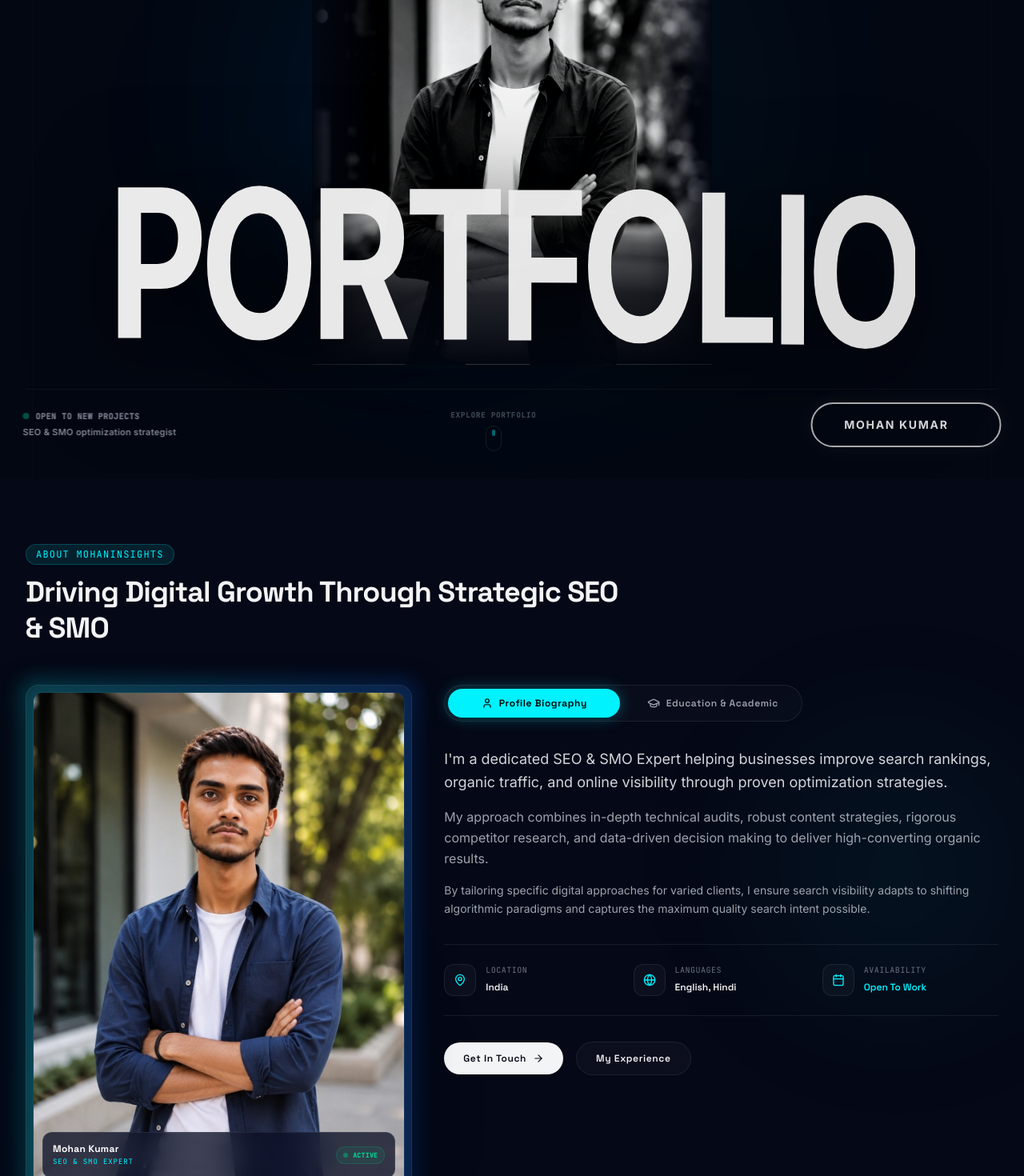
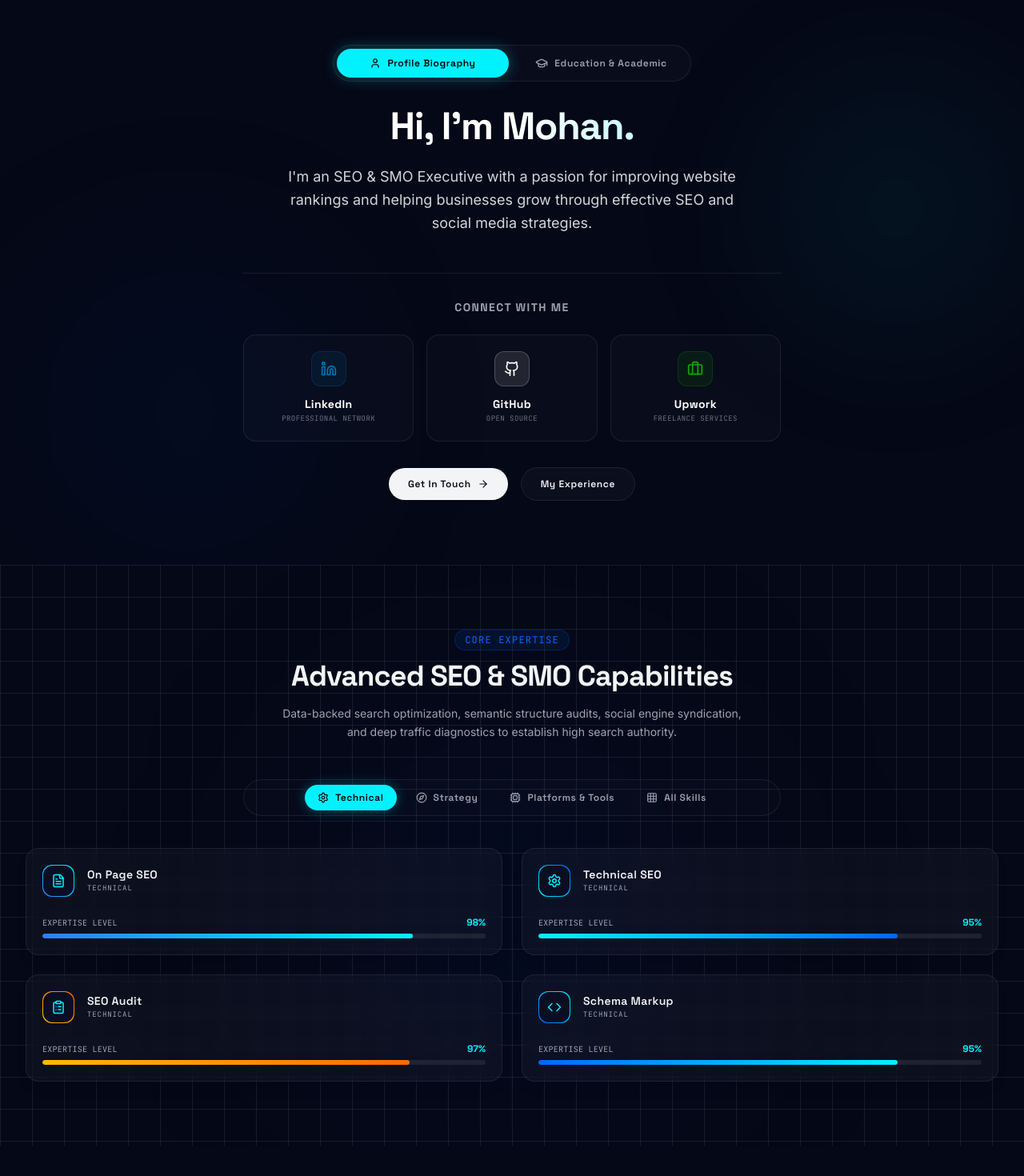
Before and after one commit to mohaninsights/mohaninsights, a React (Vite) app: page / in a window 1280 px wide. Shown: the part 1160-2630 px from the top of the page at 80% size. Built offline with nearby package versions, Linux system fonts and the light colour scheme.

Commit message:
refactor: remove free audit section and streamline UI
Removed the FreeAudit component and associated references to simplify the navigation and focus on core services. Updated the About component to include professional social profile links.

```diff
--- a/src/components/About.tsx
+++ b/src/components/About.tsx
@@ -1,8 +1,6 @@
 import { useState } from "react";
 import { motion, AnimatePresence } from "motion/react";
-import { Check, MapPin, Globe, Calendar, ArrowRight, Zap, Award, Search, Percent, GraduationCap, BookOpen, User } from "lucide-react";
-// @ts-ignore
-import mohanPortrait from "../assets/images/mohan_portrait_1782472920337_1782473530886.jpg";
+import { Check, MapPin, Globe, Calendar, ArrowRight, Zap, Award, Search, Percent, GraduationCap, BookOpen, User, Linkedin, Github, Briefcase } from "lucide-react";
 
 interface AboutProps {
   onBtnClick: (sectionId: string) => void;
@@ -11,10 +9,32 @@ interface AboutProps {
 export default function About({ onBtnClick }: AboutProps) {
   const [activeTab, setActiveTab] = useState<"bio" | "education">("bio");
 
-  const details = [
-    { label: "Location", value: "India", icon: MapPin },
-    { label: "Languages", value: "English, Hindi", icon: Globe },
-    { label: "Availability", value: "Open To Work", icon: Calendar, highlight: true },
+  // Professional profile links for "Connect With Me"
+  const socialProfiles = [
+    {
+      name: "LinkedIn",
+      platform: "Professional Network",
+      icon: Linkedin,
+      url: "https://www.linkedin.com",
+      accentClass: "hover:border-[#0077b5]/50 hover:bg-[#0077b5]/5 hover:shadow-[0_0_30px_rgba(0,119,181,0.15)]",
+      iconContainerClass: "bg-[#0077b5]/10 border border-[#0077b5]/20 text-[#0077b5]"
+    },
+    {
+      name: "GitHub",
+      platform: "Open Source",
+      icon: Github,
+      url: "https://github.com",
+      accentClass: "hover:border-white/40 hover:bg-white/5 hover:shadow-[0_0_30px_rgba(255,255,255,0.1)]",
+      iconContainerClass: "bg-white/10 border border-white/20 text-white"
+    },
+    {
+      name: "Upwork",
+      platform: "Freelance Services",
+      icon: Briefcase,
+      url: "https://www.upwork.com",
+      accentClass: "hover:border-[#14a800]/50 hover:bg-[#14a800]/5 hover:shadow-[0_0_30px_rgba(20,168,0,0.15)]",
+      iconContainerClass: "bg-[#14a800]/10 border border-[#14a800]/20 text-[#14a800]"
+    }
   ];
 
   return (
@@ -26,58 +46,19 @@ export default function About({ onBtnClick }: AboutProps) {
       <div className="max-w-7xl mx-auto px-4 sm:px-6 lg:px-8 relative z-10">
 
         {/* Section Heading */}
-        <div className="text-center lg:text-left mb-12">
-          <span className="font-mono text-xs text-brand-cyan tracking-widest uppercase px-3 py-1 rounded-full bg-brand-cyan/10 border border-brand-cyan/20 inline-block mb-3">
-            About MohanInsights
-          </span>
-          <h2 className="font-display font-bold text-3xl sm:text-4xl text-[var(--text-main)] tracking-tight leading-tight max-w-3xl">
-            Driving Digital Growth Through Strategic SEO &amp; SMO
+        <div className="text-center mb-14 overflow-hidden py-4">
+          <h2 className="font-sans font-black text-[12vw] sm:text-[10vw] md:text-[9vw] lg:text-[7.5vw] xl:text-[7vw] tracking-[-0.05em] leading-[0.8] text-[#ebebeb] uppercase select-none whitespace-nowrap drop-shadow-[0_15px_35px_rgba(0,0,0,0.6)] scale-y-[1.35] origin-center inline-block">
+            ABOUT US
           </h2>
         </div>
 
-        <div className="grid grid-cols-1 lg:grid-cols-12 gap-10 items-start">
+        <div className="max-w-4xl mx-auto">
 
-          {/* Column 1: Portrait Image Frame */}
-          <div className="lg:col-span-5 order-2 lg:order-1 flex justify-center sticky lg:top-28">
-            <motion.div
-              initial={{ opacity: 0, scale: 0.95 }}
-              whileInView={{ opacity: 1, scale: 1 }}
-              viewport={{ once: true }}
-              transition={{ duration: 0.8 }}
-              className="relative group max-w-sm lg:max-w-none w-full"
-            >
-              {/* Decorative Background Glows matching high-density theme */}
-              <div className="absolute -inset-1.5 bg-gradient-to-r from-brand-cyan to-brand-purple rounded-2xl blur-md opacity-25 group-hover:opacity-40 transition duration-1000 group-hover:duration-200" />
-
-              {/* Outer Glass Border Frame */}
-              <div className="relative glass-panel rounded-2xl p-2 border border-white/10 shadow-[0_20px_50px_rgba(0,0,0,0.6)] overflow-hidden">
-                <img
-                  src={mohanPortrait}
-                  alt="Mohan Kumar - SEO & SMO Specialist"
-                  className="w-full h-auto aspect-[3/4] object-cover rounded-xl border border-white/5 grayscale-[15%] group-hover:grayscale-0 transition-all duration-700"
-                  referrerPolicy="no-referrer"
-                />
-
-                {/* Embedded dynamic badge */}
-                <div className="absolute bottom-5 left-5 right-5 p-3 rounded-xl glass-panel-heavy border border-white/10 flex items-center justify-between backdrop-blur-md">
-                  <div>
-                    <h4 className="font-display text-xs font-bold text-white tracking-wide">Mohan Kumar</h4>
-                    <p className="font-mono text-[9px] text-brand-cyan uppercase tracking-widest mt-0.5">SEO &amp; SMO Expert</p>
-                  </div>
-                  <div className="flex items-center gap-1.5 px-2 py-1 rounded-full bg-emerald-500/10 border border-emerald-500/20">
-                    <span className="w-1.5 h-1.5 rounded-full bg-emerald-500 animate-pulse" />
-                    <span className="font-mono text-[8px] text-emerald-400 font-bold uppercase tracking-wider">Active</span>
-                  </div>
-                </div>
-              </div>
-            </motion.div>
-          </div>
-
-          {/* Column 2: Bio Description & Details */}
-          <div className="lg:col-span-7 order-1 lg:order-2 flex flex-col justify-center">
+          {/* Bio Description & Details */}
+          <div className="flex flex-col justify-center">
 
             {/* Interactive Section Tabs */}
-            <div className="flex items-center gap-2 mb-8 p-1 bg-white/[0.02] border border-[var(--glass-border)] rounded-full w-full max-w-md self-center lg:self-start">
+            <div className="flex items-center gap-2 mb-8 p-1 bg-white/[0.02] border border-[var(--glass-border)] rounded-full w-full max-w-md self-center">
               <button
                 onClick={() => setActiveTab("bio")}
                 className={`flex-1 py-2.5 px-5 rounded-full font-display text-xs font-semibold tracking-wider transition-all duration-300 flex items-center justify-center gap-2 cursor-pointer ${
@@ -111,33 +92,44 @@ export default function About({ onBtnClick }: AboutProps) {
                   exit={{ opacity: 0, y: -15 }}
                   transition={{ duration: 0.3 }}
                 >
-                  <p className="font-sans text-base sm:text-lg text-[var(--text-sub)] leading-relaxed">
-                    I'm a dedicated SEO &amp; SMO Expert helping businesses improve search rankings, organic traffic, and online visibility through proven optimization strategies.
+                  <h3 className="font-display font-extrabold text-3xl sm:text-4xl lg:text-5xl tracking-tight text-center mb-6 bg-gradient-to-r from-white via-white to-brand-cyan bg-clip-text text-transparent">
+                    Hi, I'm Mohan.
+                  </h3>
+                  <p className="font-sans text-base sm:text-lg text-[var(--text-sub)] leading-relaxed text-center max-w-xl mx-auto">
+                    I'm an SEO &amp; SMO Executive with a passion for improving website rankings and helping businesses grow through effective SEO and social media strategies.
                   </p>
 
-                  <p className="font-sans text-base text-[var(--text-muted)] mt-4 leading-relaxed">
-                    My approach combines in-depth technical audits, robust content strategies, rigorous competitor research, and data-driven decision making to deliver high-converting organic results.
-                  </p>
-
-                  <p className="font-sans text-sm text-[var(--text-muted)] mt-4 leading-relaxed">
-                    By tailoring specific digital approaches for varied clients, I ensure search visibility adapts to shifting algorithmic paradigms and captures the maximum quality search intent possible.
-                  </p>
-
-                  {/* Profile Info Row */}
-                  <div className="grid grid-cols-1 sm:grid-cols-3 gap-4 mt-8 py-6 border-y border-[var(--glass-border)]">
-                    {details.map((det, idx) => (
-                      <div key={idx} className="flex items-center gap-3">
-                        <div className="w-10 h-10 rounded-xl bg-[var(--glass-bg)] border border-[var(--glass-border)] flex items-center justify-center text-brand-cyan">
-                          <det.icon className="w-4 h-4" />
-                        </div>
-                        <div>
-                          <span className="block font-mono text-[10px] text-gray-500 uppercase tracking-wider">{det.label}</span>
-                          <span className={`font-display text-xs font-semibold ${det.highlight ? "text-brand-cyan" : "text-[var(--text-main)]"}`}>
-                            {det.value}
-                          </span>
-                        </div>
-                      </div>
-                    ))}
+                  {/* Connect With Me Section */}
+                  <div className="mt-12 max-w-2xl mx-auto text-center border-t border-[var(--glass-border)] pt-8">
+                    <h4 className="font-display font-bold text-sm text-[var(--text-muted)] mb-6 uppercase tracking-widest">
+                      Connect With Me
+                    </h4>
+                    <div className="grid grid-cols-1 sm:grid-cols-3 gap-4">
+                      {socialProfiles.map((profile, idx) => {
+                        const IconComponent = profile.icon;
+                        return (
+                          <motion.a
+                            key={idx}
+                            href={profile.url}
+                            target="_blank"
+                            rel="noopener noreferrer"
+                            whileHover={{ y: -4, scale: 1.02 }}
+                            whileTap={{ scale: 0.98 }}
+                            className={`group relative flex flex-col items-center justify-center p-5 rounded-2xl bg-white/[0.02] border border-[var(--glass-border)] transition-all duration-300 cursor-pointer ${profile.accentClass}`}
+                          >
+                            <div className={`w-11 h-11 rounded-xl flex items-center justify-center transition-transform duration-300 group-hover:scale-110 mb-3 ${profile.iconContainerClass}`}>
+                              <IconComponent className="w-5 h-5" />
+                            </div>
+                            <span className="font-display text-xs sm:text-sm font-bold text-white tracking-wide">
+                              {profile.name}
+                            </span>
+                            <span className="font-mono text-[9px] text-gray-500 mt-0.5 uppercase tracking-wider">
+                              {profile.platform}
+                            </span>
+                          </motion.a>
+                        );
+                      })}
+                    </div>
                   </div>
                 </motion.div>
               ) : (
@@ -147,15 +139,16 @@ export default function About({ onBtnClick }: AboutProps) {
                   animate={{ opacity: 1, y: 0 }}
                   exit={{ opacity: 0, y: -15 }}
                   transition={{ duration: 0.3 }}
+                  className="max-w-2xl mx-auto w-full text-center"
                 >
                   <h3 className="font-display font-bold text-xl text-[var(--text-main)] tracking-tight">
                     Academic Background &amp; Credentials
                   </h3>
-                  <p className="font-sans text-xs text-[var(--text-muted)] mt-1.5 mb-6 leading-relaxed">
+                  <p className="font-sans text-xs text-[var(--text-muted)] mt-1.5 mb-6 leading-relaxed max-w-lg mx-auto">
                     Formal qualifications validating technical analysis, digital marketing, and systematic research methods.
                   </p>
 
-                  <div className="space-y-4">
+                  <div className="space-y-4 text-left">
                     {[
                       {
                         level: "1 Year Diploma",
@@ -224,7 +217,7 @@ export default function About({ onBtnClick }: AboutProps) {
             </AnimatePresence>
 
             {/* Action CTAs */}
-            <div className="flex flex-col sm:flex-row items-center gap-4 mt-8">
+            <div className="flex flex-col sm:flex-row items-center justify-center gap-4 mt-8">
               <button
                 onClick={() => onBtnClick("contact")}
                 className="w-full sm:w-auto px-6 py-3 rounded-full font-display text-xs tracking-wider font-semibold text-[var(--bg-main)] bg-[var(--text-main)] hover:bg-brand-cyan hover:text-black hover:scale-105 transition-all duration-300 cursor-pointer flex items-center justify-center gap-2"
--- a/src/components/Contact.tsx
+++ b/src/components/Contact.tsx
@@ -47,7 +47,6 @@ const Contact = forwardRef<ContactRef, {}>((props, ref) => {
     "On-Page SEO",
     "Off-Page SEO & Link Building",
     "Local SEO",
-    "Free SEO Audit",
     "E-Commerce SEO",
     "SMO Services",
     "Analytics & Reporting"
--- a/src/components/Footer.tsx
+++ b/src/components/Footer.tsx
@@ -20,7 +20,7 @@ export default function Footer({ onLinkClick }: FooterProps) {
     { name: "On Page Content Plan", id: "skills" },
     { name: "Authority Link Building", id: "skills" },
     { name: "Social Syndication (SMO)", id: "skills" },
-    { name: "Free Performance Scan", id: "audit" },
+    { name: "Get SEO Consultation", id: "contact" },
   ];
 
   const scrollToTop = () => {
--- a/src/components/Header.tsx
+++ b/src/components/Header.tsx
@@ -17,7 +17,6 @@ export default function Header({ onNavClick }: HeaderProps) {
     { name: "Skills & Tools", id: "skills" },
     { name: "Case Study", id: "case-study" },
     { name: "Experience", id: "experience" },
-    { name: "Audit", id: "audit" },
     { name: "Contact", id: "contact" },
   ];
 
--- a/src/components/HeroPoster.tsx
+++ b/src/components/HeroPoster.tsx
@@ -39,8 +39,8 @@ const letterVariants = {
 export default function HeroPoster({ onBtnClick }: HeroPosterProps) {
   return (
     <section
-      id="poster"
-      className="relative min-h-screen w-full bg-[#030712] flex flex-col justify-between items-center pt-20 pb-10 px-4 sm:px-6 lg:px-8 overflow-hidden select-none border-t border-white/[0.04]"
+      id="home"
+      className="relative min-h-screen w-full bg-[#030712] flex flex-col justify-between items-center pt-24 pb-10 px-4 sm:px-6 lg:px-8 overflow-hidden select-none"
     >
       {/* Premium subtle background glow matching existing style */}
       <div className="absolute top-1/2 left-1/2 -translate-x-1/2 -translate-y-1/2 w-[600px] h-[600px] bg-brand-cyan/5 rounded-full blur-[140px] pointer-events-none" />
```
Also changed, not shown: src/App.tsx (+3 -20 lines), src/components/FreeAudit.tsx (deleted, +0 -126 lines).
